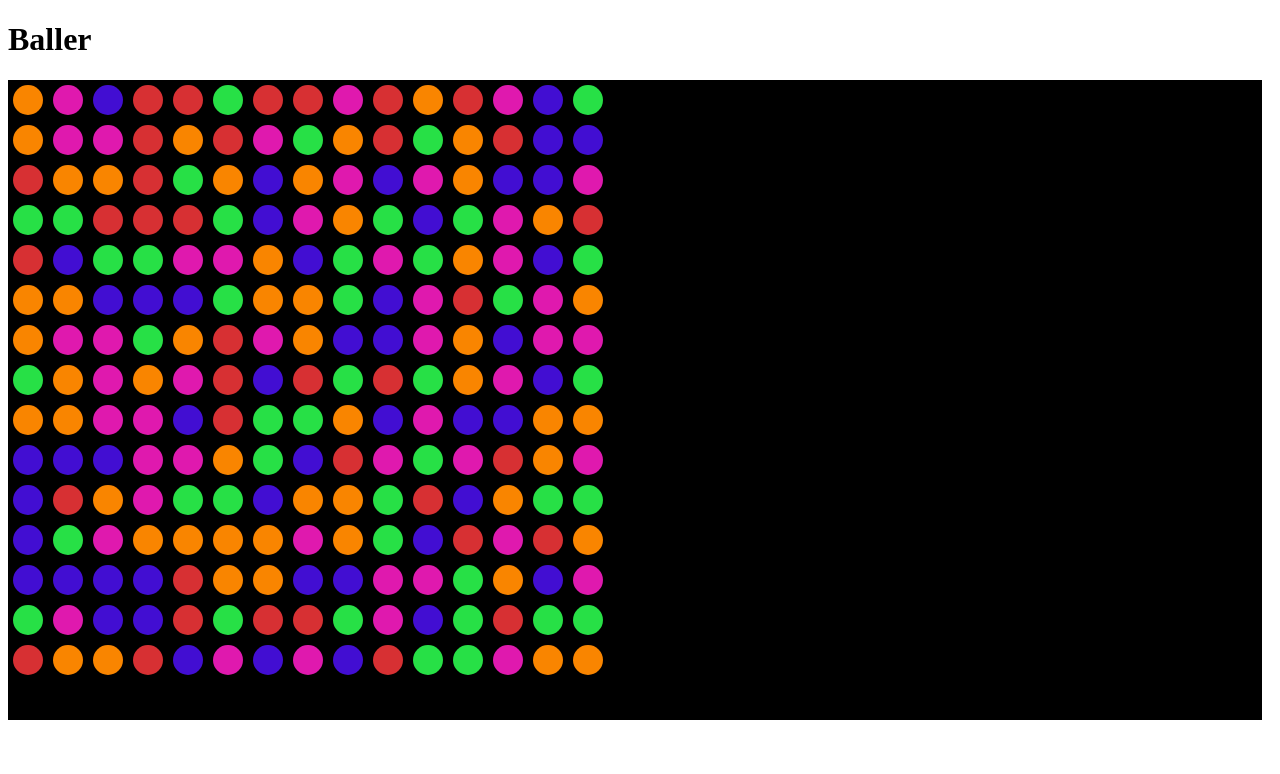
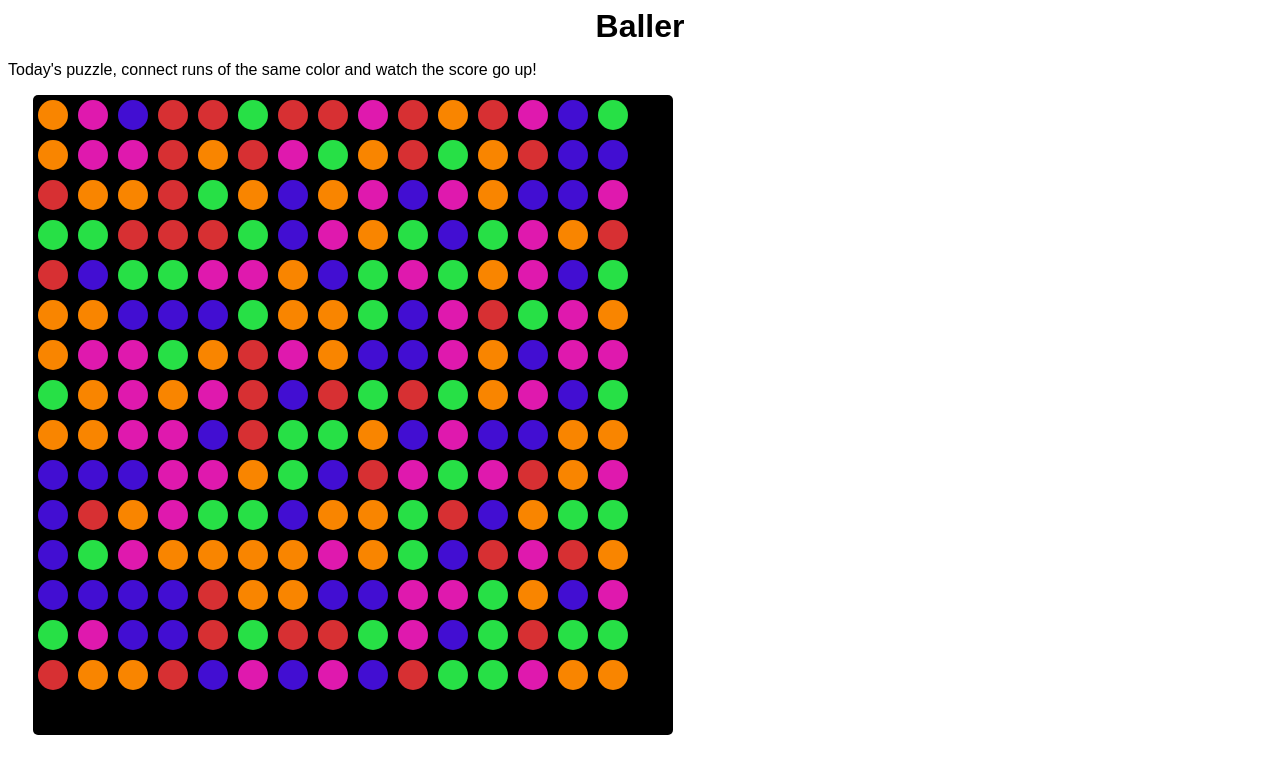
Before and after one commit to scottopell/baller, a website built with Parcel: page index.html in a window 1280 px wide. Built offline with nearby package versions, Linux system fonts and the light colour scheme.

Commit message:
Some simple style fixes

```diff
--- a/index.html
+++ b/index.html
@@ -14,13 +14,17 @@
 
 
   <meta name="theme-color" content="#fafafa">
+  <link href="styles.css" rel="stylesheet">
 </head>
 
 <body>
 
   <!-- Add your site or application content here -->
-  <h1>Baller</h1>
-  <canvas id="canvas" style="margin-left: 200"></canvas>
+  <h1 class="center">Baller</h1>
+  <p>Today's puzzle, connect runs of the same color and watch the score go up!</p>
+  <div class='canvas-container'>
+      <canvas id="canvas"></canvas>
+  </div>
   <script src="//cdnjs.cloudflare.com/ajax/libs/seedrandom/3.0.5/seedrandom.min.js"> </script>
   <script src="src/main.ts"></script>
 
--- a/src/boardsizing.ts
+++ b/src/boardsizing.ts
@@ -3,12 +3,12 @@ type CartCoord = [number, number];
 
 class BoardSizing {
     numItems: number
-    size: number
+    boardSizeInPixels: number
     hasStandardMargin: boolean
 
-    constructor(numItems: number, size: number, hasStandardMargin: boolean) {
+    constructor(numItems: number, sizeInPixels: number, hasStandardMargin: boolean) {
         this.numItems = numItems;
-        this.size = size;
+        this.boardSizeInPixels = sizeInPixels;
         this.hasStandardMargin = hasStandardMargin;
     }
 
@@ -18,7 +18,7 @@ class BoardSizing {
             boxItemCountForCalculations++;
         }
 
-        const boxDimension = Math.floor(this.size / (boxItemCountForCalculations))
+        const boxDimension = Math.floor(this.boardSizeInPixels / (boxItemCountForCalculations))
         return boxDimension;
     }
 
--- /dev/null
+++ b/src/canvasutils.ts
@@ -0,0 +1,51 @@
+const k_WIDTH_PERCENTAGE = 0.90;
+
+
+function resizeCanvas(canvas: HTMLCanvasElement, newSizeInPixels: number) {
+    if (newSizeInPixels !== undefined) {
+        canvas.width = newSizeInPixels;
+        canvas.height = newSizeInPixels;
+    } else {
+        canvas.width = window.innerWidth * k_WIDTH_PERCENTAGE; // room for scrollbar
+        canvas.height = window.innerHeight * 0.8;
+    }
+
+    const dimensions = scaleCanvas(canvas);
+    const ctx: CanvasRenderingContext2D = <CanvasRenderingContext2D>(
+        canvas.getContext("2d", { alpha: false })
+    );
+    ctx.clearRect(0, 0, canvas.width, canvas.height);
+    return dimensions;
+}
+
+function backingScale() {
+    if ("devicePixelRatio" in window) {
+        if (window.devicePixelRatio > 1) {
+            return window.devicePixelRatio;
+        }
+    }
+    return 1;
+};
+
+function scaleCanvas(canvas: HTMLCanvasElement) {
+    const scaleFactor = backingScale();
+    const realWidth = canvas.width;
+    const realHeight = canvas.height;
+    if (scaleFactor > 1) {
+        canvas.width = canvas.width * scaleFactor;
+        canvas.height = canvas.height * scaleFactor;
+        // update the context for the new canvas scale
+        const ctx: CanvasRenderingContext2D = <CanvasRenderingContext2D>(
+            canvas.getContext("2d", { alpha: false })
+        );
+        ctx.scale(scaleFactor, scaleFactor);
+        canvas.style.width = realWidth + "px";
+        canvas.style.height = realHeight + "px";
+    }
+    return {
+        height: realHeight,
+        width: realWidth,
+    }
+};
+
+export { resizeCanvas };
--- a/src/game.ts
+++ b/src/game.ts
@@ -1,5 +1,6 @@
 import { BoardSizing } from "./boardsizing";
 import { Board } from "./board";
+import { resizeCanvas } from "./canvasutils";
 
 const k_GRID_SIZE = 15;
 
@@ -19,6 +20,7 @@ interface ActiveTouch {
     tailRC: [number, number],
 }
 
+
 class Game {
     ctx: CanvasRenderingContext2D;
     board: Board;
@@ -34,6 +36,7 @@ class Game {
 
         const boardSizing = new BoardSizing(k_GRID_SIZE, Math.min(dimensions.height, dimensions.width), true);
         this.board = new Board(k_GRID_SIZE, k_NUM_COLORS, boardSizing, seed);
+        resizeCanvas(canvas, boardSizing.boardSizeInPixels);
 
         this.currentTouches = new Map();
         this.activeTouch = null;
@@ -201,7 +204,7 @@ class Game {
     }
 
     gameLoop(timestamp: number) {
-        this.ctx.clearRect(0, 0, this.board.sizing.size, this.board.sizing.size);
+        this.ctx.clearRect(0, 0, this.board.sizing.boardSizeInPixels, this.board.sizing.boardSizeInPixels);
         //console.log(`Gameloop running at ${timestamp}`);
         const ballRadius = this.board.sizing.ballRadius;
 
--- a/src/main.ts
+++ b/src/main.ts
@@ -1,47 +1,6 @@
 import { Game } from "./game";
+import { resizeCanvas } from "./canvasutils";
 
-
-function resizeCanvas(canvas: HTMLCanvasElement) {
-    canvas.width = window.innerWidth * 0.98; // room for scrollbar
-    canvas.height = window.innerHeight * 0.8;
-
-    const dimensions = scaleCanvas(canvas);
-    const ctx: CanvasRenderingContext2D = <CanvasRenderingContext2D>(
-        canvas.getContext("2d", { alpha: false })
-    );
-    ctx.clearRect(0, 0, canvas.width, canvas.height);
-    return dimensions;
-}
-
-function backingScale() {
-    if ("devicePixelRatio" in window) {
-        if (window.devicePixelRatio > 1) {
-            return window.devicePixelRatio;
-        }
-    }
-    return 1;
-};
-
-function scaleCanvas(canvas: HTMLCanvasElement) {
-    const scaleFactor = backingScale();
-    const realWidth = canvas.width;
-    const realHeight = canvas.height;
-    if (scaleFactor > 1) {
-        canvas.width = canvas.width * scaleFactor;
-        canvas.height = canvas.height * scaleFactor;
-        // update the context for the new canvas scale
-        const ctx: CanvasRenderingContext2D = <CanvasRenderingContext2D>(
-            canvas.getContext("2d", { alpha: false })
-        );
-        ctx.scale(scaleFactor, scaleFactor);
-        canvas.style.width = realWidth + "px";
-        canvas.style.height = realHeight + "px";
-    }
-    return {
-        height: realHeight,
-        width: realWidth,
-    }
-};
 document.addEventListener("DOMContentLoaded", () => {
     const element = document.getElementById("canvas");
     if (element) {
--- /dev/null
+++ b/styles.css
@@ -0,0 +1,15 @@
+body {
+    font-family: "arial";
+}
+.center {
+    margin: 0 auto;
+    text-align: center;
+}
+
+canvas {
+    border-radius: 5px;
+}
+
+div.canvas-container {
+    margin: auto 2%;
+}
```
Also changed, not shown: README.md (added).
